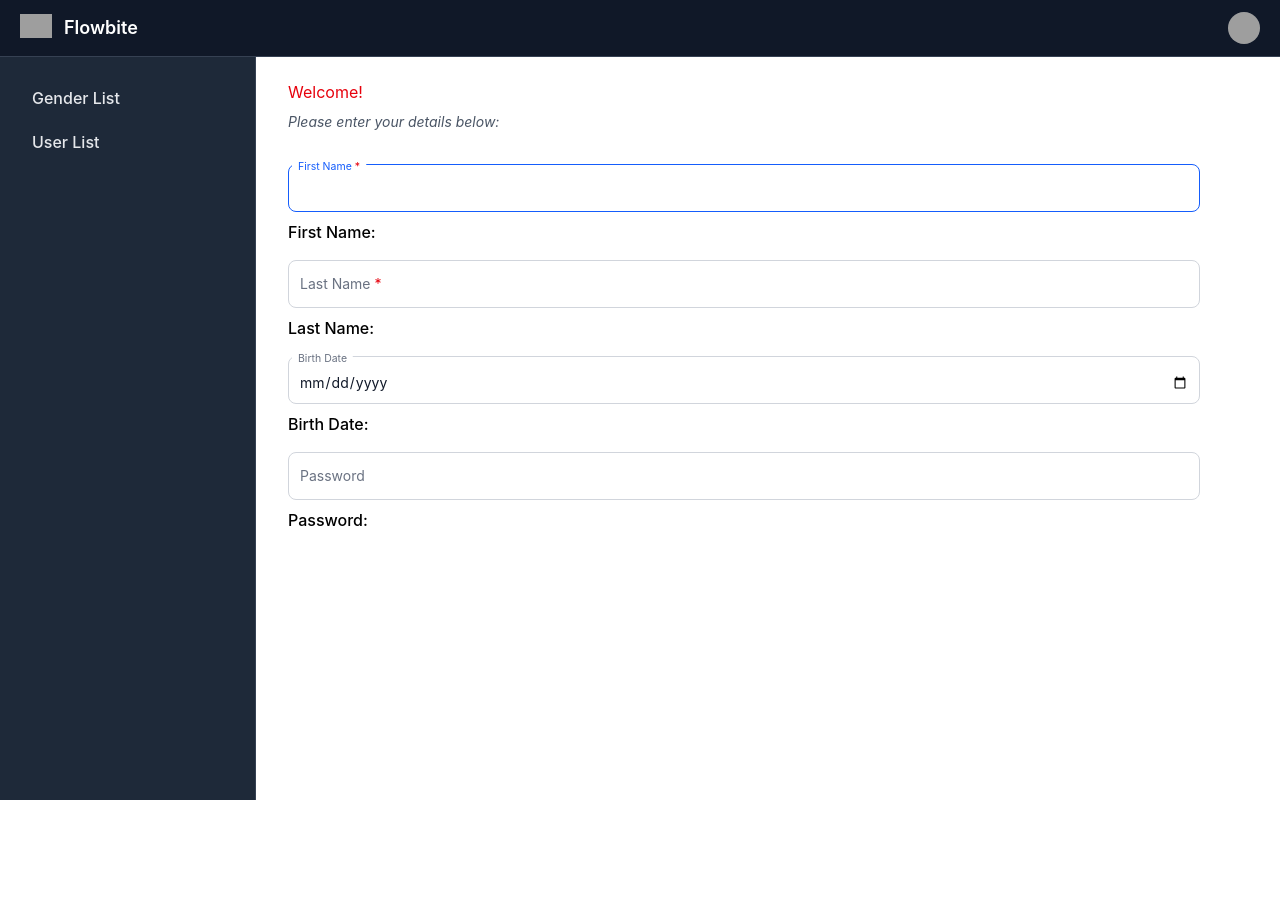
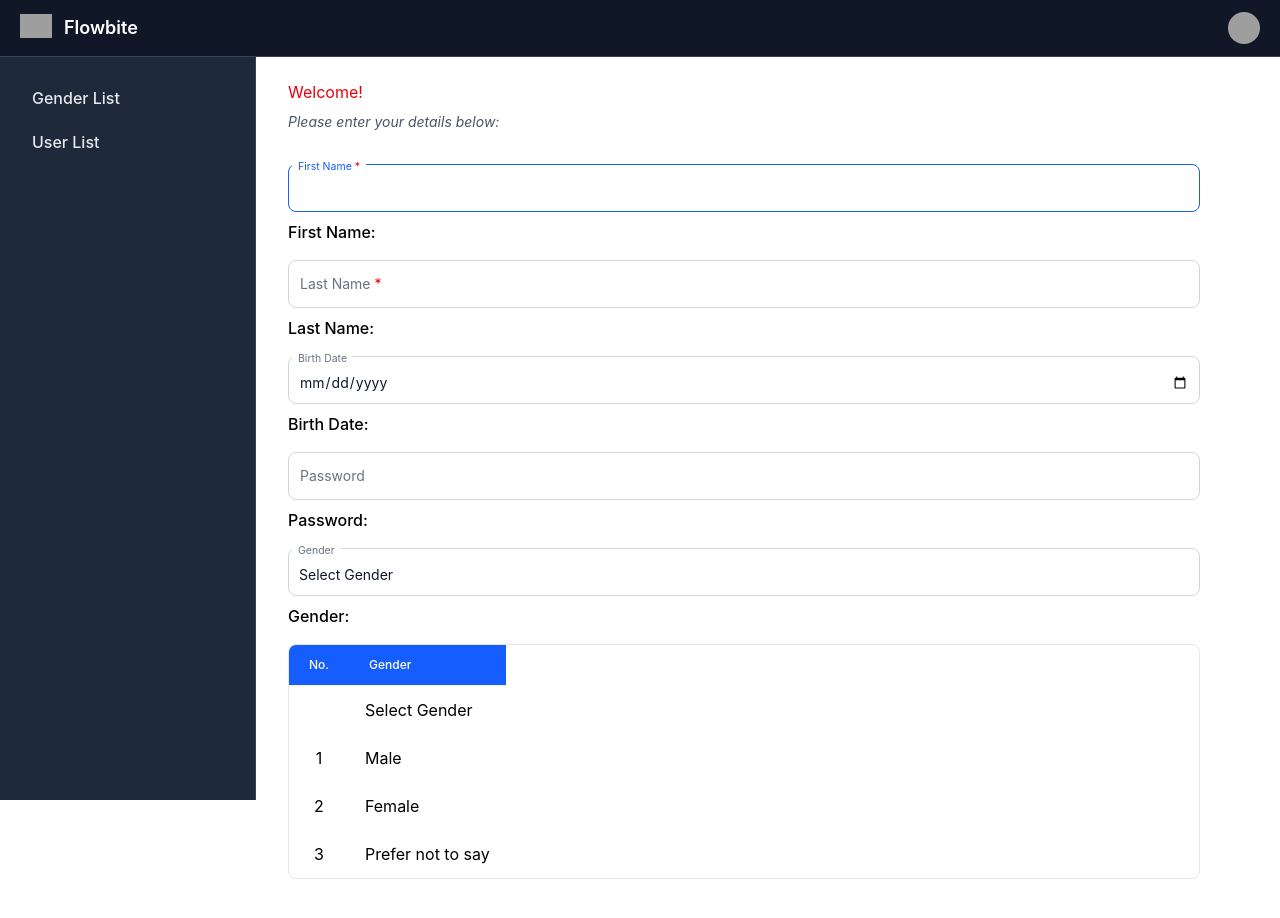
Before and after one commit to meythegreat/RNLDemo, a React (Vite) app in the folder client/: page / in a window 1280 px wide. Shown: the top 918 px of the page. Before the commit the page ends 800 px from the top, so only its background shows below. Built offline with nearby package versions, Linux system fonts and the light colour scheme; grey boxes are pictures that could not be loaded.

Commit message:
Part 6: Select and Properties

```diff
--- /dev/null
+++ b/client/src/components/Select/FloatingLabelSelect.tsx
@@ -0,0 +1,43 @@
+import type { ChangeEvent, FC, ReactNode } from "react";
+
+interface FloatingLabelSelectProps {
+    label: string;
+    newSelectClassName?: string
+    selectClassName?: string;
+    newLabelClassName?: string;
+    labelClassName?: string;
+    name?: string;
+    value?: string | any
+    onChange?: (e: ChangeEvent<HTMLSelectElement>) => void
+    required?: boolean;
+    autoFocus?: boolean;
+    disabled?: boolean;
+    errors?: string[];
+    children: ReactNode
+}
+const FloatingLabelSelect: FC<FloatingLabelSelectProps> = ({label, newSelectClassName, selectClassName, newLabelClassName, labelClassName, name, value, onChange, required, autoFocus, disabled, errors, children}) => {
+  return (
+    <>
+    <div className="relative">
+        <select name={name} id={name} value={value} onChange={onChange} className={`${newSelectClassName ? newSelectClassName : `block px-2.5 pb-2.5 pt-4 w-full text-sm text-gray-900 bg-transparent rounded-lg border-1 border-gray-300 appearance-none focus:outline-none focus:ring-0 focus:border-blue-600 peer ${selectClassName}`}
+        required={required}
+        autoFocus={autoFocus}
+        disabled={disabled}
+        `}>
+
+        {children}
+        </select>
+        <label htmlFor={name} className={newLabelClassName ? newLabelClassName : `absolute text-sm text-gray-500 duration-300 transform -translate-y-4 scale-75 top-2 z-10 origin-[0] bg-white px-2 peer-focus:px-2 peer-focus:text-blue-600 peer-placeholder-shown:scale-100 peer-placeholder-shown:-translate-y-1/2 peer-placeholder-shown:top-1/2 peer-focus:top-2 peer-focus:scale-75 peer-focus:-translate-y-4 rtl:peer-focus:translate-x-1/4 rtl:peer-focus:left-auto start-1 ${labelClassName}`}
+        >
+        {label}
+        {required && <span className="text-red-500">*</span>}
+        </label>
+        {errors && errors.length > 0 && (
+        <span className="text-red-600 text-xs">{errors[0]}</span>
+      )}
+    </div>
+    </>
+  );
+};
+
+export default FloatingLabelSelect;
--- /dev/null
+++ b/client/src/components/Table/index.tsx
@@ -0,0 +1,56 @@
+import type { FC, ReactNode } from "react";
+
+interface TableProps {
+    children: ReactNode;
+    className?: string;
+}
+
+interface TableHeaderProps {
+    children: ReactNode;
+    className?: string;
+}
+
+interface TableBodyProps {
+    children: ReactNode;
+    className?: string;
+}
+
+interface TableRowProps {
+    children: ReactNode;
+    className?: string;
+}
+
+interface TableCellProps {
+    children: ReactNode;
+    isHeader?: boolean;
+    className?: string;
+}
+
+const Table: FC<TableProps> = ({children, className}) => {
+    return <table className={`min-w-full${className}`}>
+        {children}
+    </table>;
+};
+const TableHeader: FC<TableHeaderProps> = ({children, className}) => {
+    return <thead className={className}>
+        {children}
+    </thead>;
+};
+const TableBody: FC<TableBodyProps> = ({children, className}) => {
+    return <tbody className={className}>
+        {children}
+    </tbody>
+};
+const TableRow: FC<TableRowProps> = ({children, className}) => {
+    return <tr className={className}>
+        {children}
+    </tr>
+};
+const TableCell: FC<TableCellProps> = ({children, isHeader, className}) => {
+    const CellTag = isHeader ? "th" : "td";
+    return <CellTag className={className}>
+        {children}
+    </CellTag>
+};
+
+export { Table, TableHeader, TableBody, TableRow, TableCell };
--- a/client/src/routes/AppRoutes.tsx
+++ b/client/src/routes/AppRoutes.tsx
@@ -2,12 +2,33 @@
 import AppLayout from "../layout/AppLayout";
 import FloatingLabelInput from "../components/Input/FloatingLabelInput";
 import { useState } from "react";
+import FloatingLabelSelect from "../components/Select/FloatingLabelSelect";
+import { Table, TableBody, TableCell, TableHeader, TableRow } from "../components/Table";
 
 const SampleComponent = () => {
   const [firstName,  setFirstName] = useState("");
   const [lastName,  setLastName] = useState("");
   const [birthDate,  setBirthDate] = useState("");
   const [password,  setPassword] = useState("");
+  const [gender, setGender] = useState("");
+
+  const genders = [
+    {
+        value: "",
+        text: "Select Gender"
+    },
+    { value: 1,
+    text: 'Male'
+    },
+    {
+    value: 2,
+    text: 'Female'
+    },
+    {
+      value: 3,
+      text: 'Prefer not to say'
+    }
+];
 
     return (
         <>
@@ -29,6 +50,36 @@
             <FloatingLabelInput label="Password" value={password} onChange={(e) => setPassword(e.target.value)} type="password" name="password" />
             <p className="font-medium mt-2">Password: {password}</p>
             </div>
+            <div className="mb-4">
+              <FloatingLabelSelect label="Gender" name="gender" value={gender} onChange={(e) => setGender(e.target.value)}>
+                {genders.map((gender, index) => (
+                  <option value={gender.value} key={index}>
+                    {gender.text}
+                  </option>
+                ))}
+              </FloatingLabelSelect>
+              <p className="font-medium mt-2">Gender: {gender}</p>
+            </div>
+            <div className="overflow-hidden rounded-lg border border-gray-200 bg-white">
+              <div className="max-w-full max-h-[calc(100vh)] overflow-x-auto">
+                <Table>
+                  <TableHeader className="border-b border-gray-100 bg-blue-600 text-white sticky top-0 z-30 text-xs">
+                    <TableRow>
+                      <TableCell isHeader className="px-5 py-3 font-medium text-center">No.</TableCell>
+                      <TableCell isHeader className="px-5 py-3 font-medium text-start">Gender</TableCell>
+                    </TableRow>
+                  </TableHeader>
+                  <TableBody>
+                    {genders.map((gender, index) => (
+                      <TableRow key={index}>
+                        <TableCell className="px-4 py-3 text-center">{gender.value}</TableCell>
+                        <TableCell className="px-4 py-3 text-start">{gender.text}</TableCell>
+                      </TableRow>
+                    ))}
+                  </TableBody>
+                </Table>
+              </div>
+            </div>
         </>
     )
 }
```
